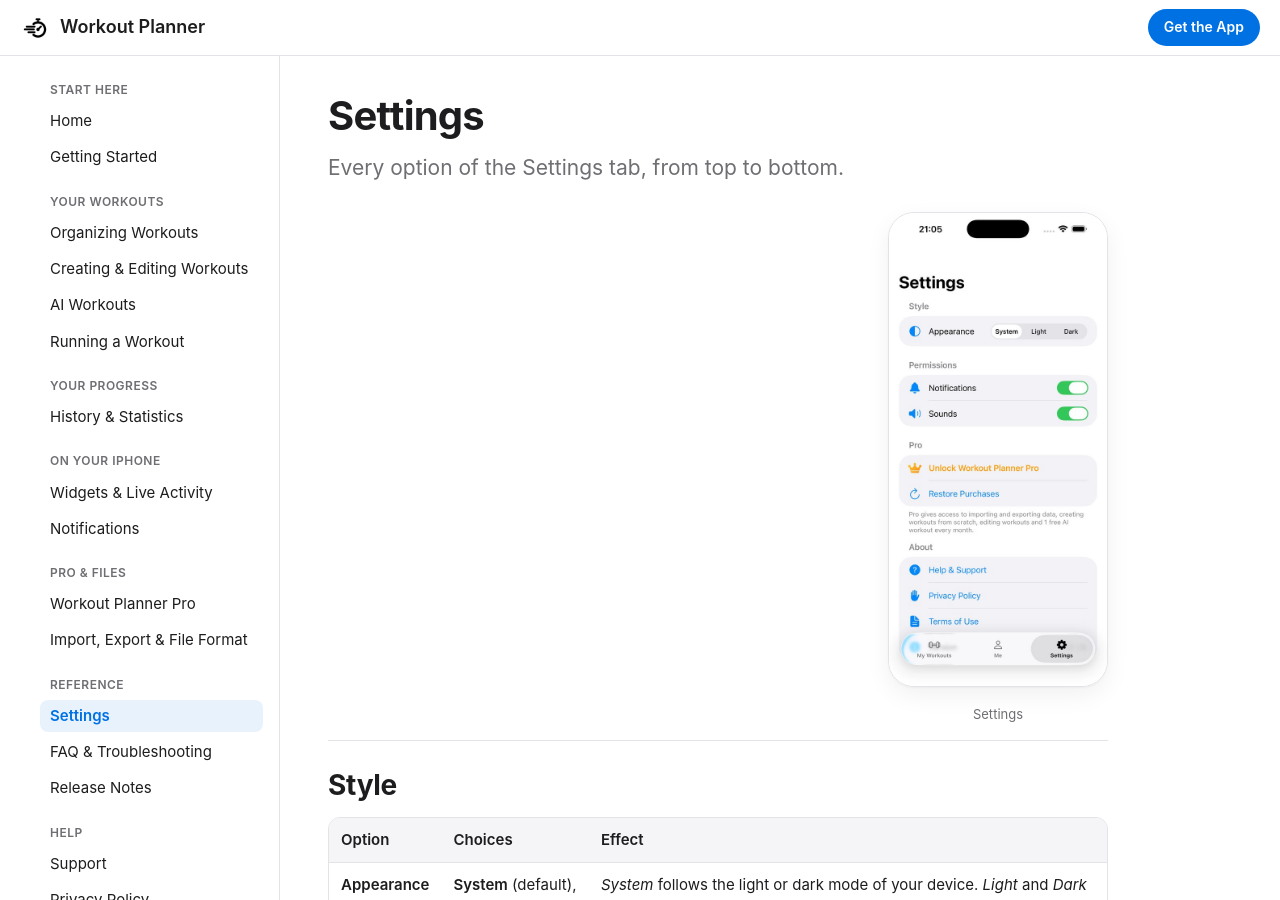
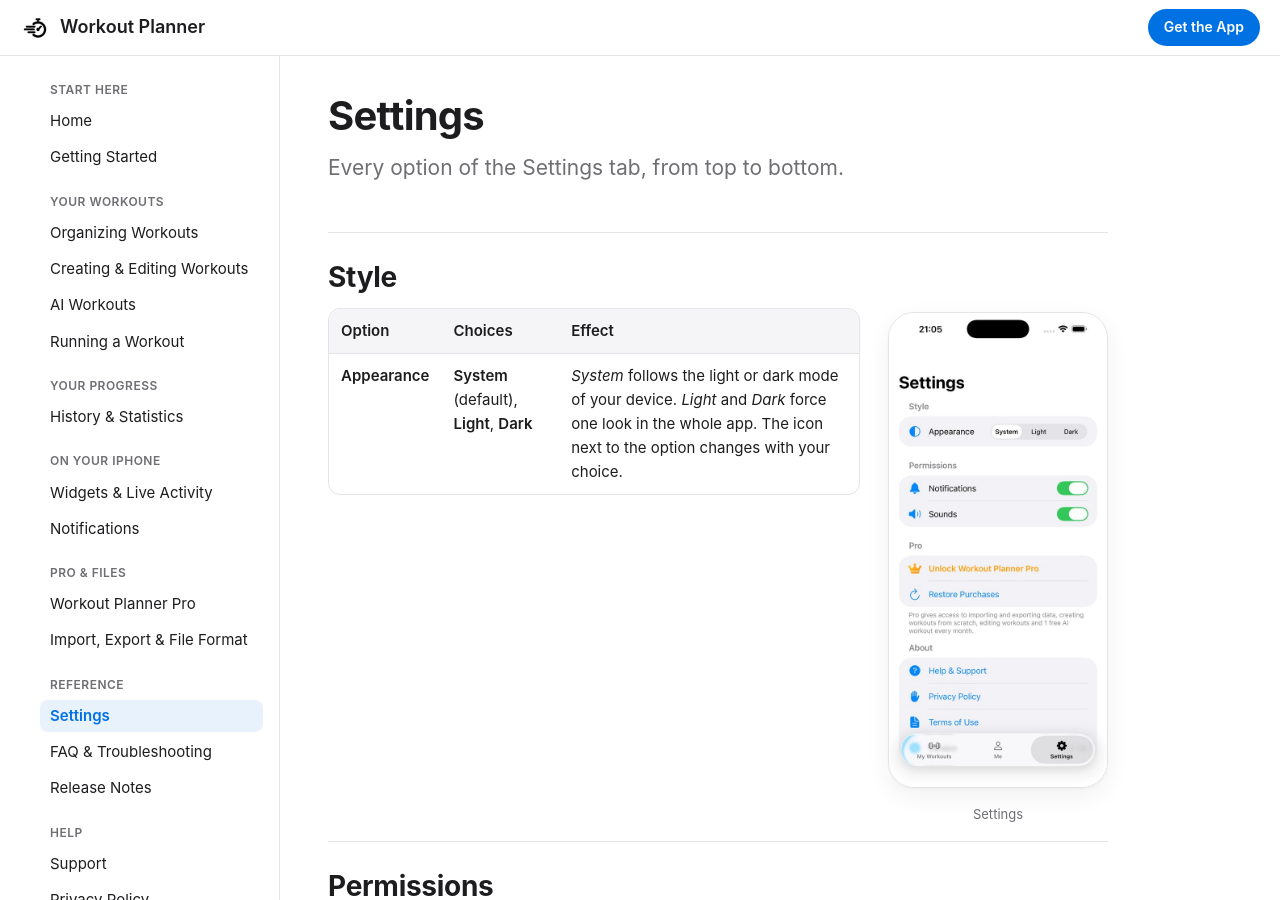
Before and after one commit to User1223-lgtm/workout-planner, a Jekyll site: the page built from settings.md, in a window 1280 px wide and 900 px high. Built offline with Jekyll 4.4.1, drawn with Linux system fonts in a browser that asks for light colours.

Commit message:
Place two screenshots under their section titles
Co-Authored-By: Claude Opus 5.5 <noreply@anthropic.com>
Claude-Session: https://claude.ai/code/session_01PSKkjhg92DJzge7KN1tx42

```diff
--- a/settings.md
+++ b/settings.md
@@ -8,9 +8,9 @@ description: Every option of the Settings tab of Workout Planner — appearance,
 
 <p class="lead">Every option of the Settings tab, from top to bottom.</p>
 
+## Style
+
 <figure class="screen right"><img src="images/settings.jpg" alt="The Settings tab"><figcaption>Settings</figcaption></figure>
-
-## Style
 
 | Option | Choices | Effect |
 |---|---|---|
```
Also changed, not shown: organizing-workouts.md (+2 -2 lines).
